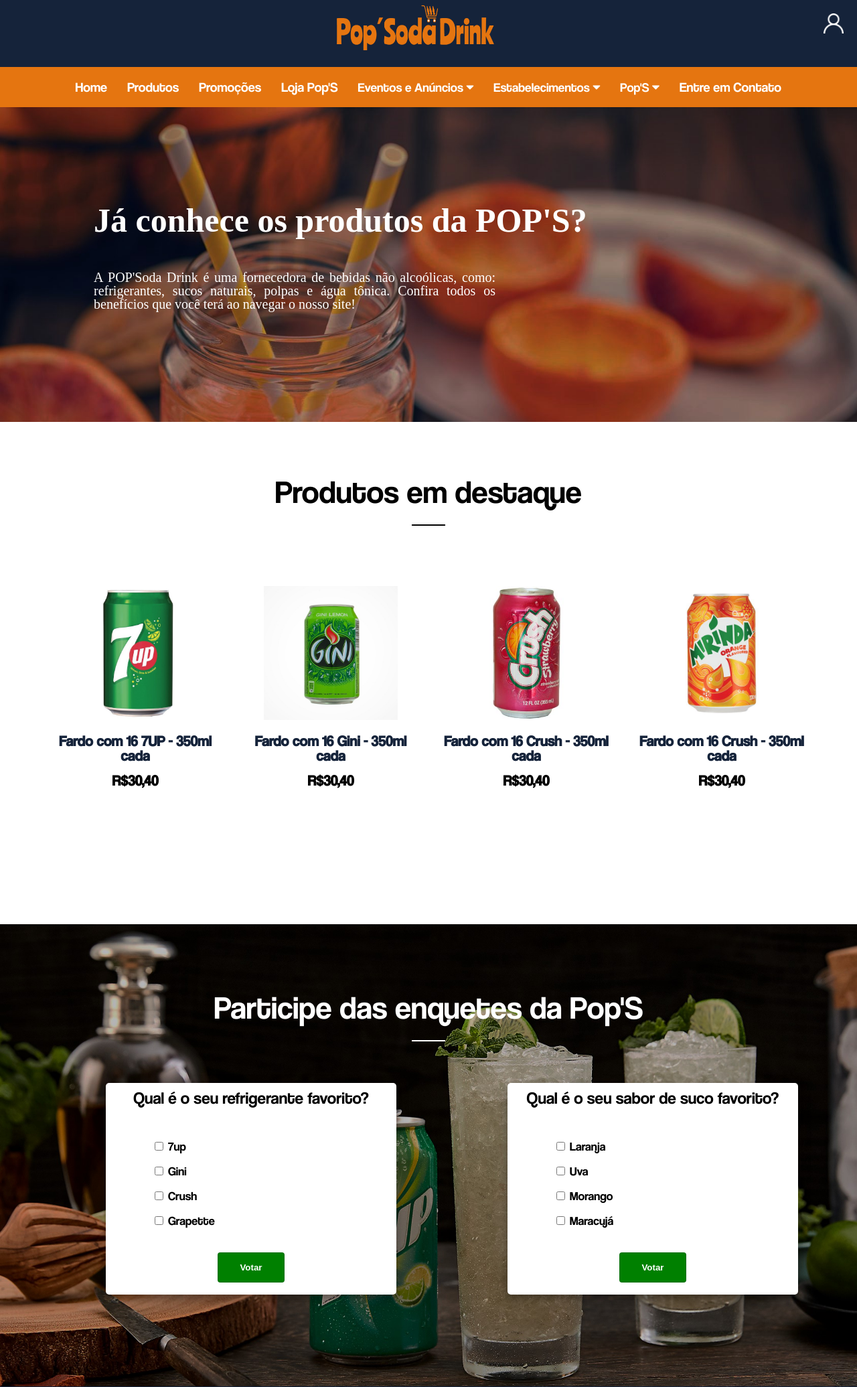
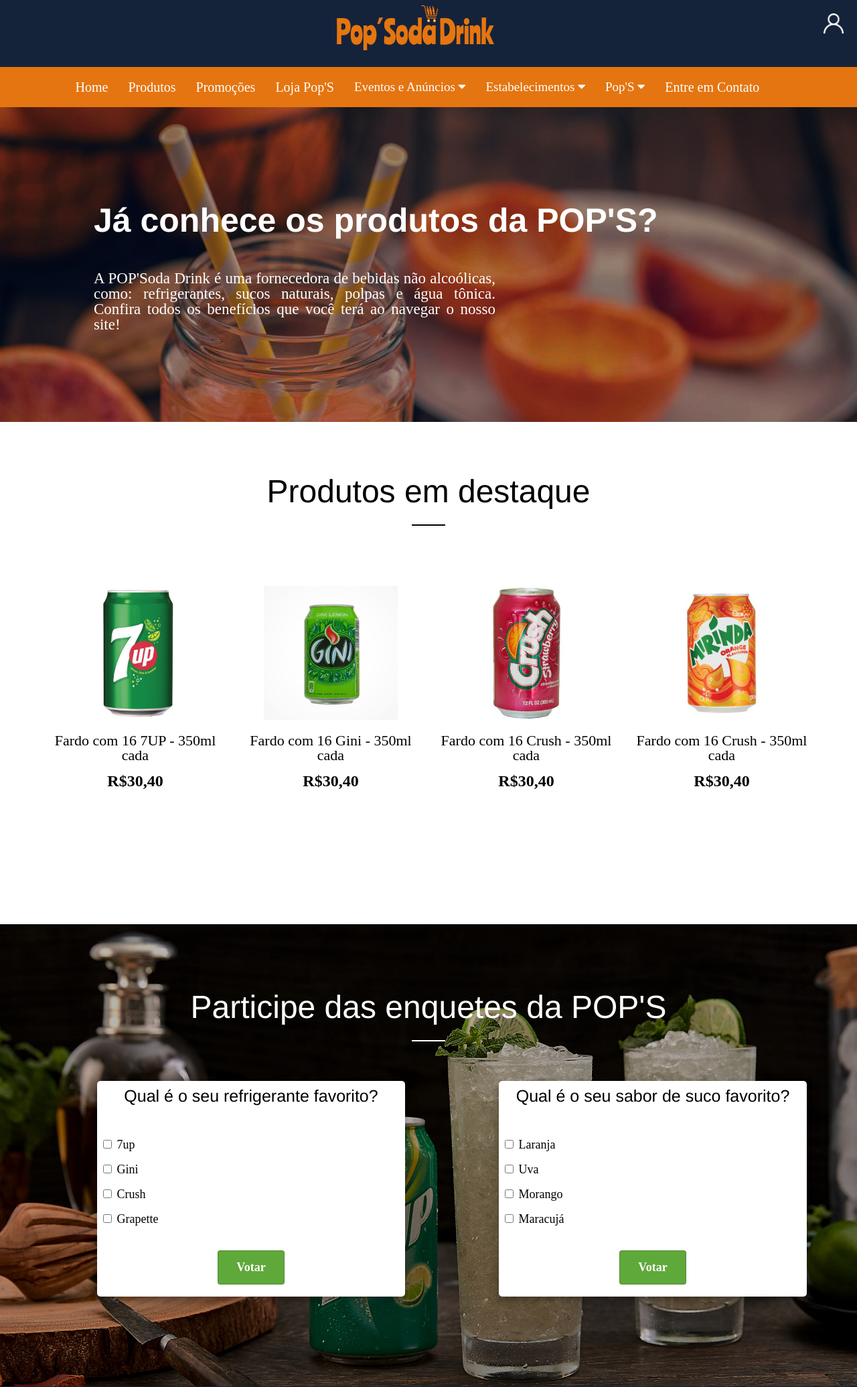
Before and after one commit to eudev-i/pop-soda-drink, a PHP site: page / in a window 1280 px wide. Shown: the top 2071 px of the page at 67% size. Run offline with PHP 8.4, Linux system fonts and the light colour scheme.

Commit message:
Finalization of page main

```diff
--- a/css/murilo.css
+++ b/css/murilo.css
@@ -19,7 +19,7 @@
 .titulo_sections{
     text-align: center;
     font-size: 3em;
-    font-family: coolvetica;
+    font-family: Helvetica;
 }
 
 /* ******************* SECTION 1 - ÁREA DE ENQUETE ***************** */
@@ -61,9 +61,8 @@
 }
 
 .caixa_enquete{
-  width: 80%;
+  width: 450px;
   padding: 10px 5px 10px 5px;
-  font-family: coolvetica;
   text-align: center;
   box-shadow: 0 4px 8px 0 rgba(0, 0, 0, 0.2), 0 6px 20px 0 rgba(0, 0, 0, 0.19);
   background-color: #fff;
@@ -73,27 +72,35 @@
 .titulo_enquete{
   font-size: 25px;
   margin-bottom: 50px;
+  font-family: Helvetica;
 }
 
 .itens_enquete{
   font-size: 18px;
-  width: 70%;
+  min-width: 120px;
+  width: auto;
   text-align: left;
   margin-bottom: 30px;
+  font-family: Gadugi;
 }
 
 .btn_votar{
   width: 100px;
-  background-color: green;
+  background-color: #5fa83a;
   color: white;
   padding: 14px 20px;
   margin: 8px 0;
   border: 1px solid rgba(27,31,35,.2);
   border-radius: 4px;
+  font-size: 18px;
+  font-family: Gadugi;
   cursor: pointer;
   font-weight: bold;
 }
-
+.btn_votar:hover{
+  background-color: #226b17;
+  transition: 0.5s;
+}
 /* *************************** SECTION 3 ************************ */
 .section-three{
   width: 100%;
@@ -473,20 +494,20 @@
   margin-top: 20px;
   margin-bottom: 10px;
   text-align: center;
-  font-family: coolvetica;
 }
 
 .section-six-text-products h2{
   margin-top: 15px;
   font-size: 22px;
   color: #15233a;
-  font-weight: bold;
+  font-family: Gadugi;
+  color: #000;
 }
 
 .section-six-text-products p{
   margin-top: 15px;
   color: #010101;
-  font-size: 22px;
+  font-size: 24px;
   font-weight: bold;
 }
 
--- a/css/style.css
+++ b/css/style.css
@@ -1,15 +1,4 @@
 /*************HEADER**************/
-
-@font-face {
-  font-family: botram;
-  src: url(../font/Botram.otf);
-}
-
-@font-face {
-  font-family: coolvetica;
-  src: url(../font/coolvetica-rg.ttf);
-}
-
 
 
 .centralizarX{
@@ -61,7 +50,7 @@ nav{
   width: 100%;
   height: auto;
   background-color: #e57510;
-  font-family: coolvetica;
+  font-family: Gadugi;
   font-weight: bold;
 
 }
@@ -101,7 +90,7 @@ nav{
 #texto_inicio{
   width: 600px;
   margin-top: 50px;
-  font-size: 20px;
+  font-size: 23px;
   text-align: justify;
   -webkit-animation-duration: 2.5s;
   animation-duration: 2.5s;
@@ -113,7 +102,7 @@ nav{
   overflow: hidden;
   width: 1085px;
   height: 60px;
-  font-family: coolvetica;
+  font-family: Gadugi;
 }
 
 .navbar a {
@@ -197,6 +186,7 @@ footer{
 .conteudo_footer{
   width: 1200px;
   height: auto;
+  font-family: Gadugi;
 }
 
 .coluna_links{
@@ -209,7 +199,7 @@ footer{
 
 .lista_footer{
   font-size: 20px;
-  font-family: coolvetica;
+  font-family: Gadugi;
 }
 
 .lista_item{
@@ -257,7 +247,7 @@ footer{
   margin-top: 20px;
   width: 100%;
   font-size: 20px;
-  font-family: coolvetica;
+  font-family: Gadugi;
   text-align: center;
   color: #fff;
 }
--- a/index.php
+++ b/index.php
@@ -24,7 +24,7 @@
       <div id="index_principal" style="display:none;">
       <div id="inicio" class="centralizarY">
         <div id="conteudo_inicio" class="centralizarX">
-          <div id="titulo_inicio" class="fadeInLeft">
+          <div id="titulo_inicio" class="fadeInLeft"  style="font-family:Helvetica;">
             Já conhece os produtos da POP'S?
           </div>
           <div id="texto_inicio" class="fadeInRight">
@@ -100,7 +100,7 @@
       </section>
       <!-- SECTION 2 -->
       <section class="section-two">
-        <h1 class="titulo_sections">Participe das enquetes da Pop'S</h1>
+        <h1 class="titulo_sections">Participe das enquetes da POP'S</h1>
         <div id="enquetes" class="div-geral-section-imagens centralizar_elemento fadeInTop">
           <div class="imagens-section-two centralizarY">
             <div  class="caixa_enquete centralizar_elemento">
@@ -167,7 +167,7 @@
 
       <!-- SECTION 4 -->
       <section class="section-four">
-        <h1 class="titulo_sections">Fique de olho na Pop'S</h1>
+        <h1 class="titulo_sections">Fique de olho na POP'S</h1>
         <div  id="news" class="section-four-conteudo centralizar_elemento fadeInLeft">
           <div class="caixa_noticia ">
             <div class="caixa_noticia-imagem centralizarY">
@@ -198,7 +198,7 @@
           </div>
           <div class="caixa_email centralizar_elemento">
             <div class="caixa_input">
-              <label for="txt_email">Deseja receber emails da Pop'S?</label>
+              <label for="txt_email" style="font-family:Helvetica;">Deseja receber emails da POP'S?</label>
               <input type="text" id="txt_email" name="txt_email">
             </div>
             <div class="caixa_botao_email">
@@ -210,7 +210,7 @@
 
       <!-- SECTION 5 -->
       <section class="section-five">
-        <h1 class="titulo_sections">Pop'S Ecológico</h1>
+        <h1 class="titulo_sections">POP'S Ecológico</h1>
         <div id="sustentavel" class="section-five-conteudo centralizar_elemento fadeInTop">
           <div class="caixa_sustentavel-imagem centralizarY">
             <img class="centralizar_elemento" src="img/ecologia.jpg" alt="Ecológico">
@@ -234,7 +234,7 @@
         </div>
       </section>
       <section class="section-eight">
-        <h1 class="titulo_sections">Comentários Pop'S</h1>
+        <h1 class="titulo_sections">Comentários POP'S</h1>
         <div id="comments" class="section-eight-conteudo centralizar_elemento">
           <div class="caixa_comentario centralizar_elemento">
             <div class="section-eight-usuario">
```
Also changed, not shown: other parts of css/murilo.css (+28 -2 lines).
